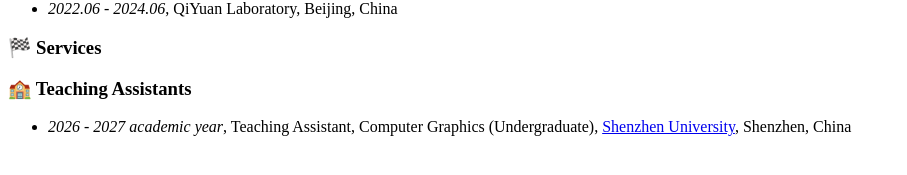
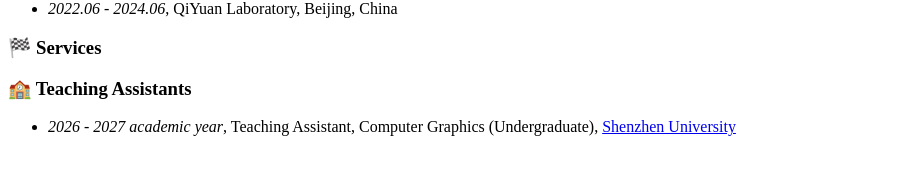
Before and after one commit to kikato2022/kikato2022.github.io, a Jekyll site: the page built from _pages/includes/others.md, in a window 1280 px wide. Shown: the part 628-803 px from the top of the page, without its empty margins (0-907 px from the left). Built offline with Jekyll 4.4.1, drawn with Linux system fonts in a browser that asks for light colours; nearby versions of some CDN libraries; our own code applies the rules of GitHub Pages for plain Markdown files.

Commit message:
Drop the redundant location suffix from the teaching entry

```diff
--- a/_pages/includes/others.md
+++ b/_pages/includes/others.md
@@ -8,4 +8,4 @@
 # 🏁 Services
 
 # 🏫 Teaching Assistants
-- *2026 - 2027 academic year*, Teaching Assistant, Computer Graphics (Undergraduate), [Shenzhen University](https://en.szu.edu.cn/), Shenzhen, China
+- *2026 - 2027 academic year*, Teaching Assistant, Computer Graphics (Undergraduate), [Shenzhen University](https://en.szu.edu.cn/)
```
